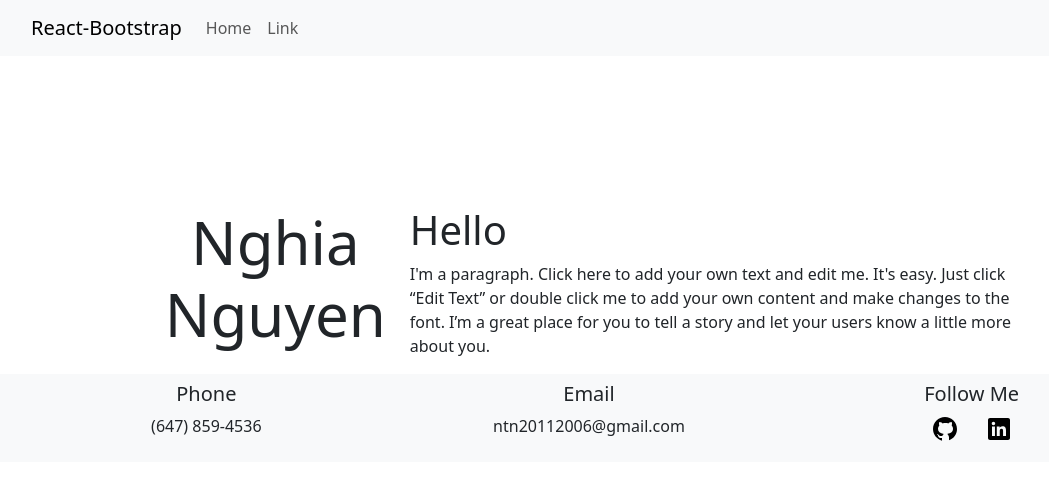
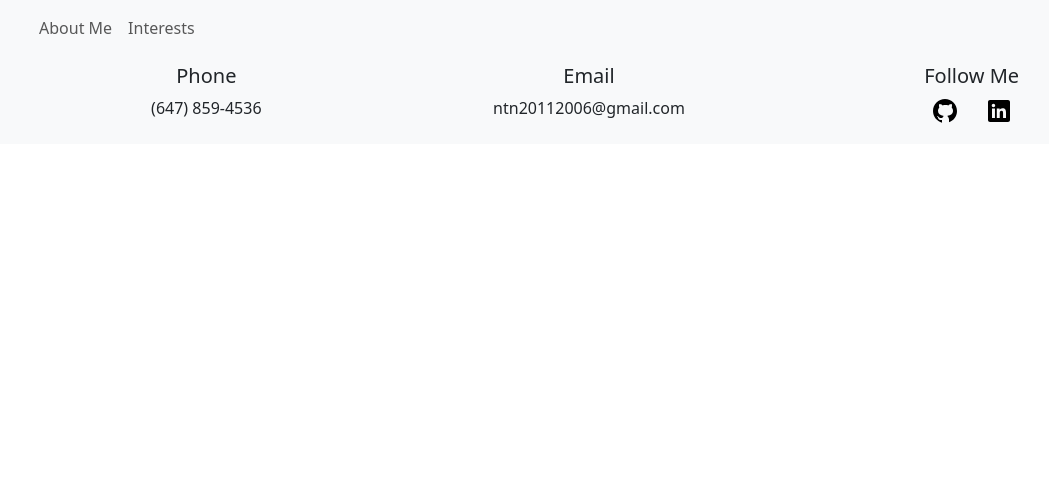
Before and after one commit to ntn20112006/PersonalWebsite, a React (Create React App) app in the folder PersonalWebsite/: page /InterestsPage in a window 1280 px wide. Shown: the top 480 px of the page, without its empty margins (51-1100 px from the left). Built offline with nearby package versions, Linux system fonts and the light colour scheme.

Commit message:
Add navigation

```diff
--- a/PersonalWebsite/src/App.js
+++ b/PersonalWebsite/src/App.js
@@ -1,8 +1,22 @@
-import AboutMePage from './AboutMePage';
+import React from 'react';
+import {
+  BrowserRouter as Router,
+  Routes,
+  Route,
+} from "react-router-dom";
+import AboutMePage from './AboutMePage'
+import InterestsPage from './InterestsPage'
+
 
 function App() {
   return (
-    <AboutMePage/>
+    <Router>
+      <Routes>
+        <Route path='/' element={<AboutMePage/>} />
+        <Route path='/AboutMePage' element={<AboutMePage/>} />
+        <Route path='/InterestsPage' element={<InterestsPage/>} />
+      </Routes>
+    </Router>
   );
 }
 
--- a/PersonalWebsite/src/NavBar.js
+++ b/PersonalWebsite/src/NavBar.js
@@ -6,14 +6,11 @@ function NavBar() {
   return (
     <Navbar expand="lg" className="bg-body-tertiary">
       <Container>
-        <Navbar.Brand href="#home">React-Bootstrap</Navbar.Brand>
         <Navbar.Toggle aria-controls="basic-navbar-nav" />
-        <Navbar.Collapse id="basic-navbar-nav">
           <Nav className="me-auto">
-            <Nav.Link href="#home">Home</Nav.Link>
-            <Nav.Link href="#link">Link</Nav.Link>
+            <Nav.Link href="/AboutMePage">About Me</Nav.Link>
+            <Nav.Link href="/InterestsPage">Interests</Nav.Link>
           </Nav>
-        </Navbar.Collapse>
       </Container>
     </Navbar>
   );
```
